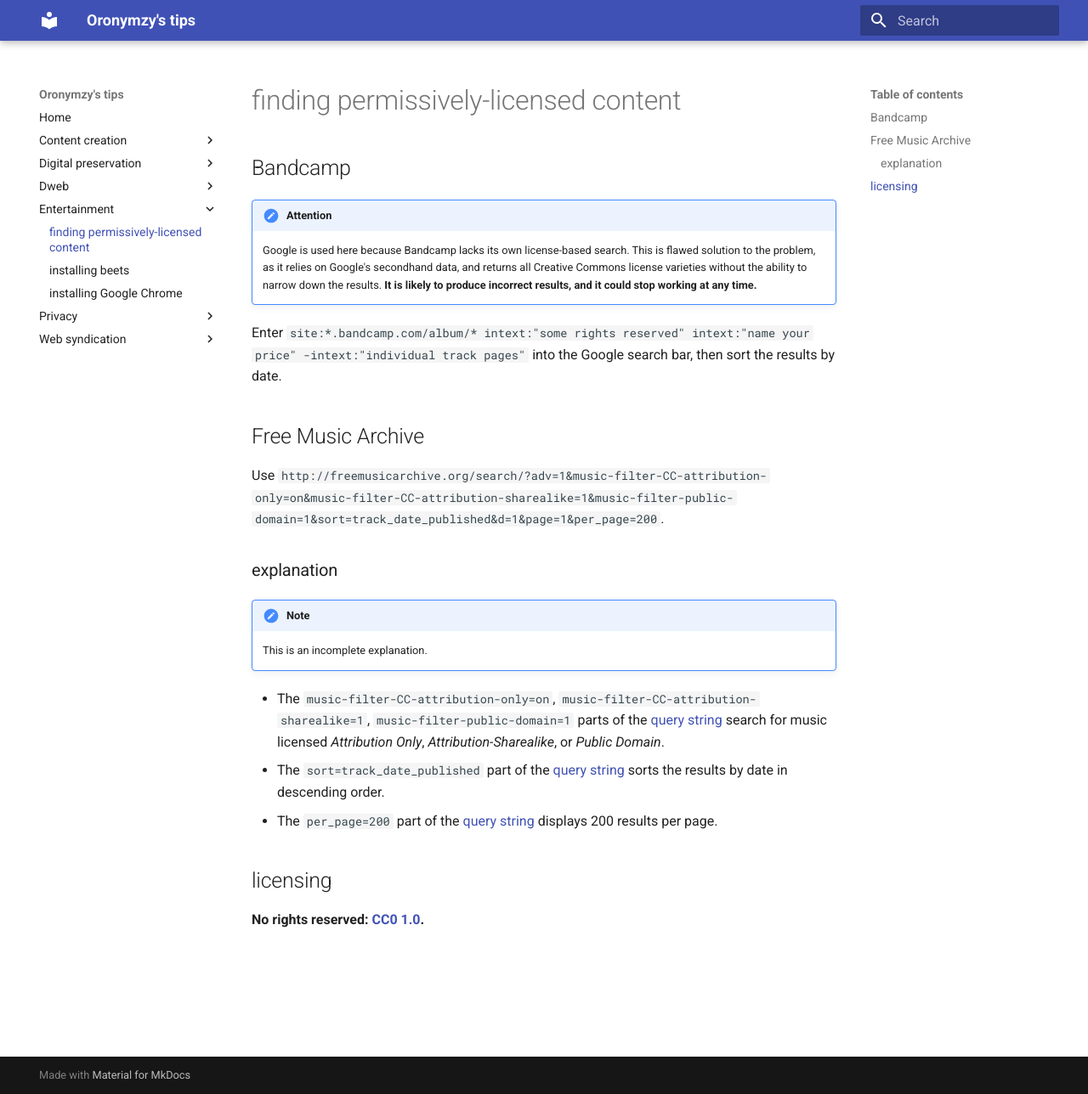
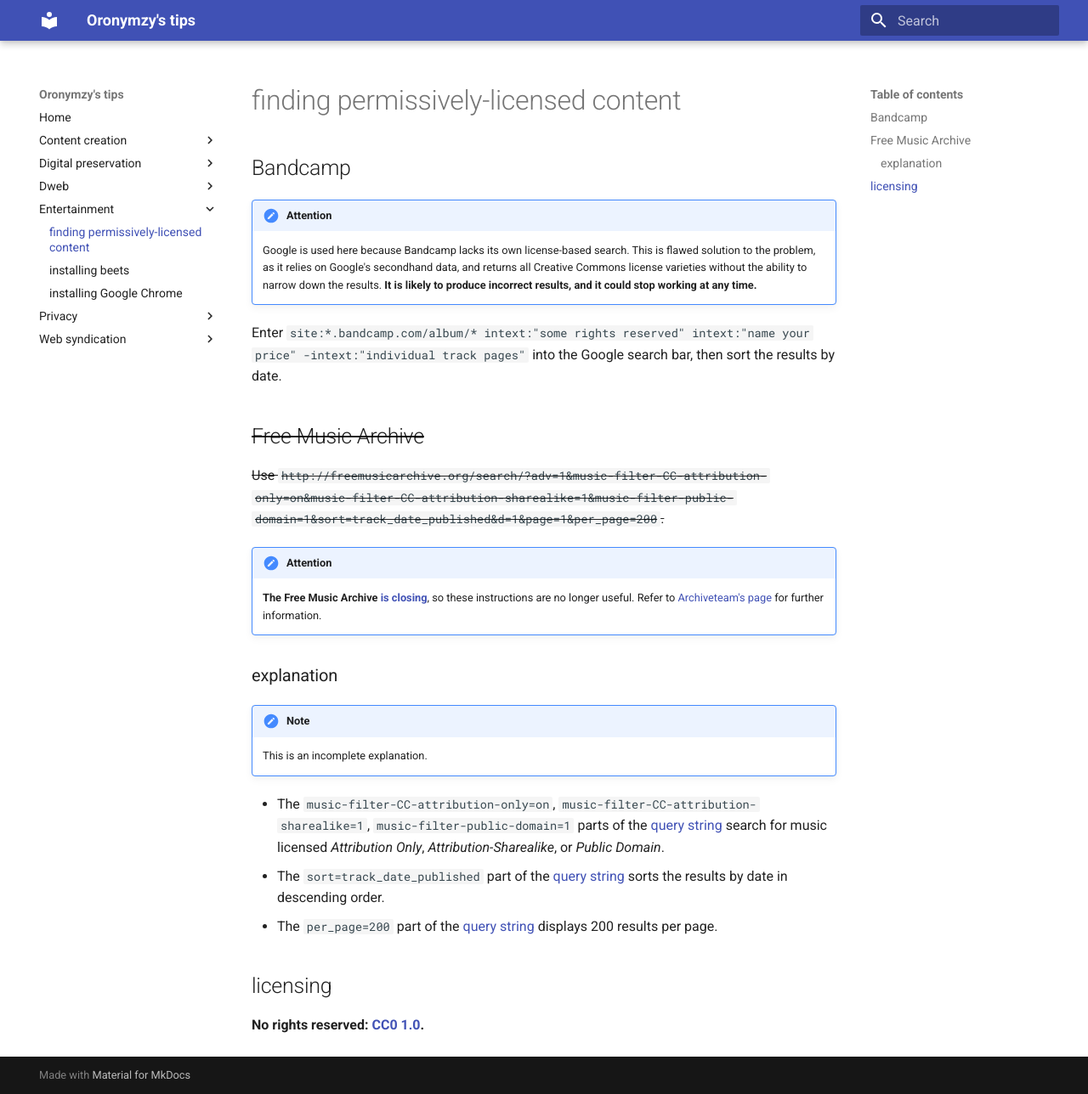
Before and after one commit to oronymzy/tips, an MkDocs documentation site: the page built from docs/findplc.md, in a window 1280 px wide and 1288 px high. Shown: the whole window at 85% size. Built offline with MkDocs 1.6.1 and Material for MkDocs 9.7.7, drawn with Linux system fonts in a browser that asks for light colours.

Commit message:
Add tilde extension, signify closing of FMA with strikethrough, add explanation

```diff
--- a/docs/findplc.md
+++ b/docs/findplc.md
@@ -7,9 +7,12 @@
 
 Enter `site:*.bandcamp.com/album/* intext:"some rights reserved" intext:"name your price" -intext:"individual track pages"` into the Google search bar, then sort the results by date.
 
-## Free Music Archive
+## ~~Free Music Archive~~
 
-Use `http://freemusicarchive.org/search/?adv=1&music-filter-CC-attribution-only=on&music-filter-CC-attribution-sharealike=1&music-filter-public-domain=1&sort=track_date_published&d=1&page=1&per_page=200`.
+~~Use `http://freemusicarchive.org/search/?adv=1&music-filter-CC-attribution-only=on&music-filter-CC-attribution-sharealike=1&music-filter-public-domain=1&sort=track_date_published&d=1&page=1&per_page=200`.~~
+
+!!! attention
+    **The Free Music Archive [is closing](http://freemusicarchive.org/member/cheyenne_h/blog/Big_Changes_Ahead_for_FMA)**, so these instructions are no longer useful. Refer to [Archiveteam's page ](https://www.archiveteam.org/index.php?title=Free_Music_Archive) for further information.
 
 ### explanation
 
--- a/mkdocs.yml
+++ b/mkdocs.yml
@@ -47,5 +47,6 @@ markdown_extensions:
   - pymdownx.keys
   - pymdownx.tasklist:
       custom_checkbox: true
+  - pymdownx.tilde
 theme:
   name: 'material'
```
